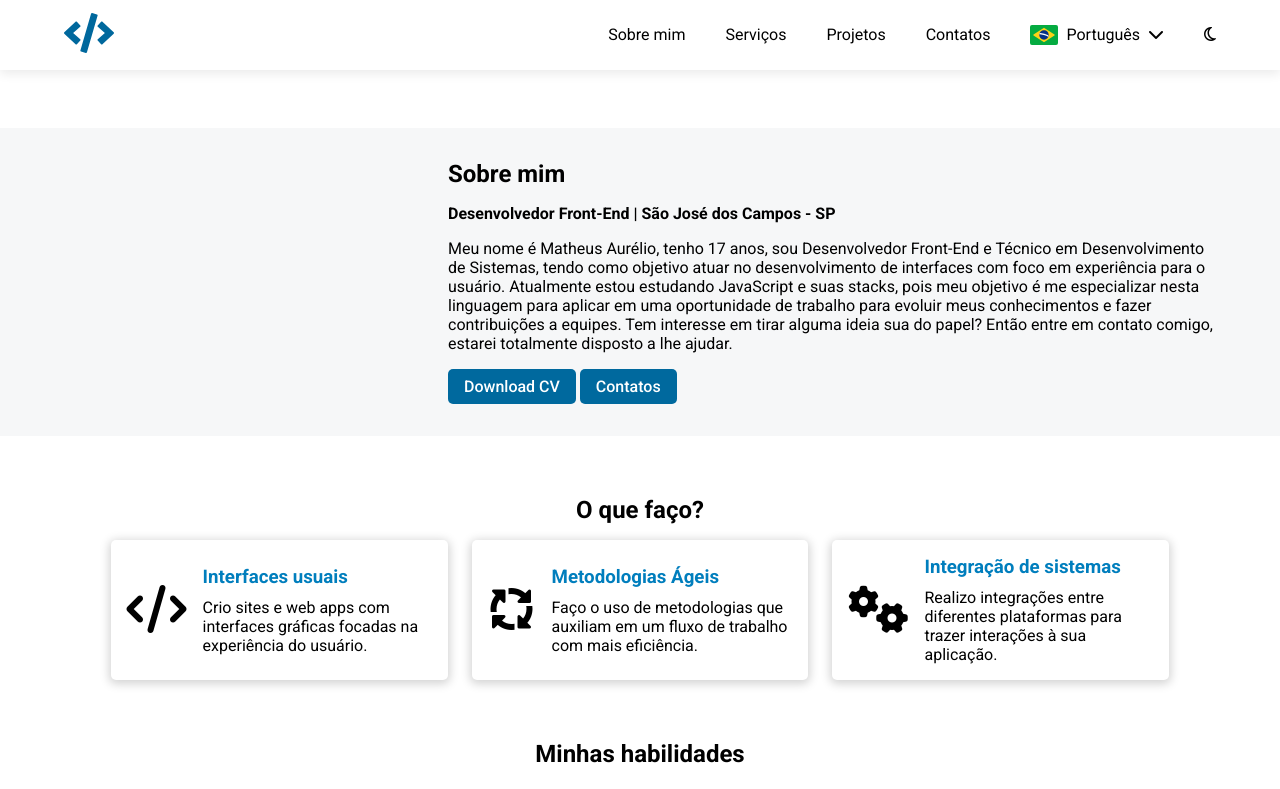
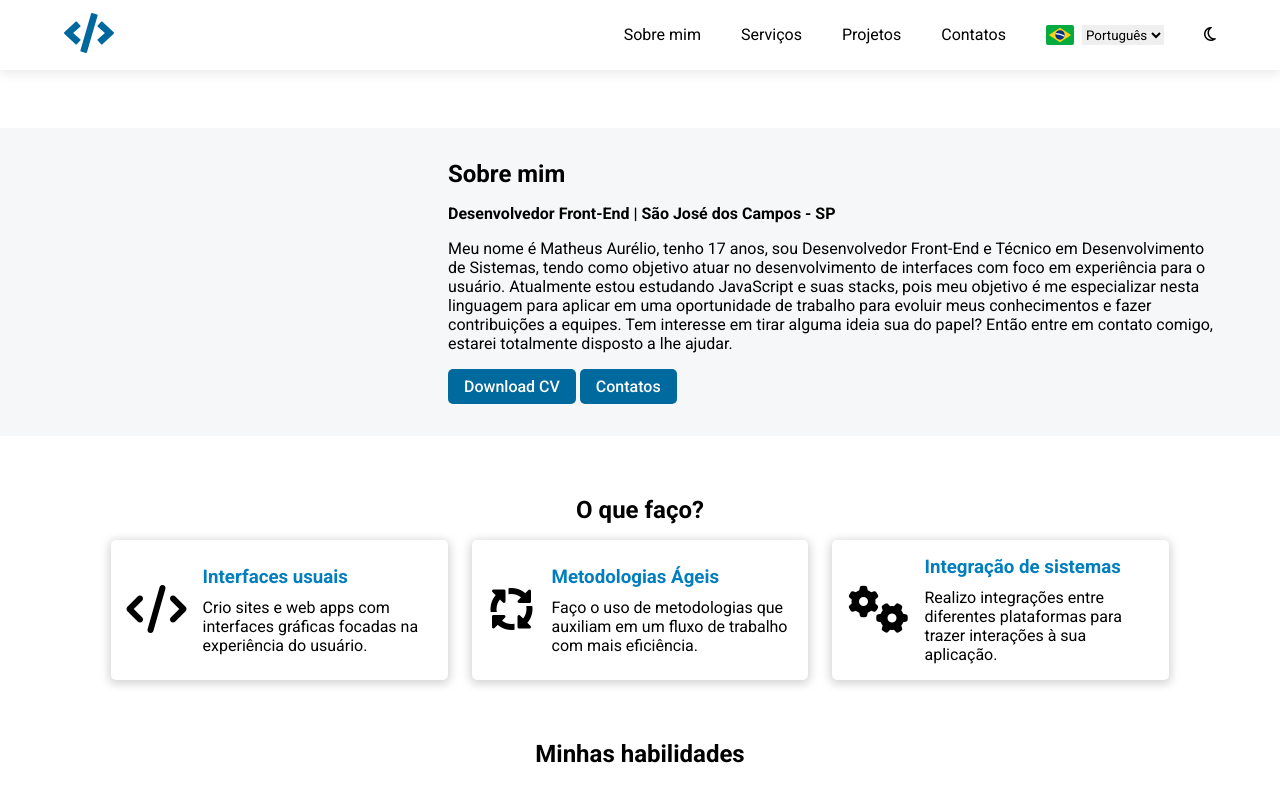
Before and after one commit to Matheus2004a/Portfolio, a plain HTML site: page index.html in a window 1280 px wide. Shown: the top 789 px of the page. Drawn offline with nearby package versions, Linux system fonts and the light colour scheme.

Commit message:
:sparkles: feat: Adiciona menudropdown de idiomas

```diff
--- a/index.html
+++ b/index.html
@@ -32,14 +32,14 @@
                 <li><a href="#contacts">Contatos</a></li>
 
                 <li>
-                    <a href="#languages">
+                    <a href="#languages" class="translate">
                         <figure class="flag">
                             <img src="./assets/./svg/flag-br.svg" alt="icon-flag">
                             <figcaption>
-                                <p>Português</p>
-                                <span>
-                                    <i class="fa-solid fa-chevron-down"></i>
-                                </span>
+                                <select name="">
+                                    <option value="pt" selected>Português</option>
+                                    <option value="en">Inglês</option>
+                                </select>
                             </figcaption>
                         </figure>
                     </a>
@@ -63,7 +63,8 @@
             <section>
                 <h2>Sobre mim</h2>
                 <h4>Desenvolvedor Front-End | São José dos Campos - SP</h4>
-                <p>Meu nome é Matheus Aurélio, tenho 17 anos, sou Desenvolvedor Front-End e Técnico em Desenvolvimento de
+                <p>Meu nome é Matheus Aurélio, tenho 17 anos, sou Desenvolvedor Front-End e Técnico em Desenvolvimento
+                    de
                     Sistemas, tendo como objetivo atuar no desenvolvimento de interfaces com foco em experiência para o
                     usuário.
                     Atualmente estou estudando JavaScript e suas stacks, pois meu objetivo é me especializar nesta
@@ -152,7 +153,7 @@
             <h2>Entre em contato comigo</h2>
             <h4>Ainda está com alguma dúvida? Responda o formulário abaixo para falar comigo.</h4>
 
-            <form method="post">
+            <form method="post" class="needs-validation">
                 <fieldset>
                     <label for="">Nome</label>
                     <input type="text" name="" id="" placeholder="Digite seu nome" required>
--- a/style.css
+++ b/style.css
@@ -55,7 +55,8 @@ ul {
 button,
 fieldset,
 input,
-textarea {
+textarea,
+select {
     border: none;
     outline: none;
 }
@@ -95,7 +96,7 @@ nav ul li a::after {
     background: var(--blue-dark);
 }
 
-nav ul li a:hover::after {
+nav ul li a:not(ul li .translate):hover::after {
     width: 100%;
     height: 2px;
 }
@@ -103,7 +104,7 @@ nav ul li a:hover::after {
 main {
     display: grid;
     gap: 3.75rem;
-    margin-top: 10%;
+    padding-top: 10%;
 }
 
 article#about-me {
```
